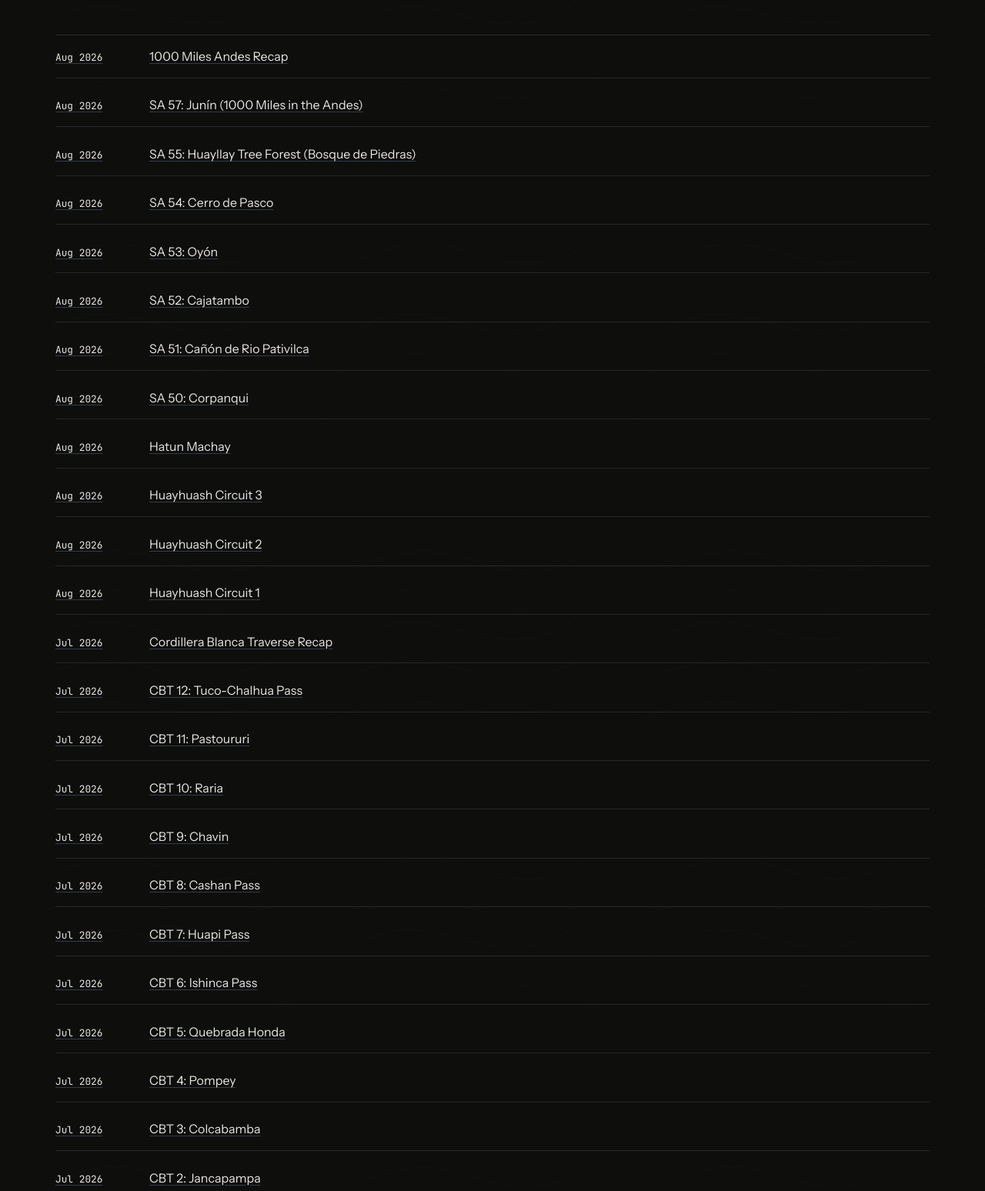
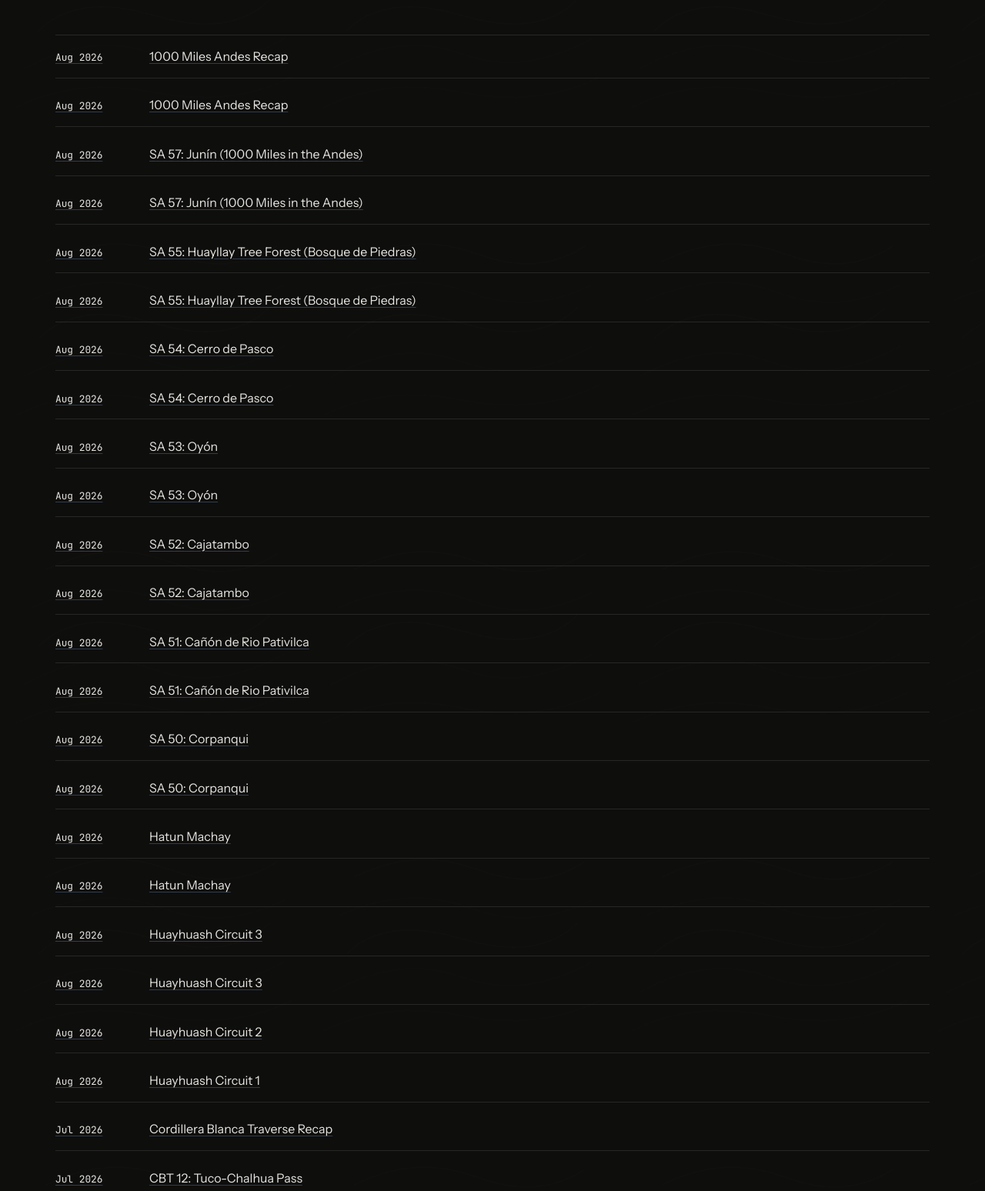
Before and after one commit to ollycohen/ollycohen.com, a plain HTML site: page blog/index.html in a window 1280 px wide. Shown: the part 560-2108 px from the top of the page at 77% size. Drawn offline with Linux system fonts and the light colour scheme; no server answers.

Commit message:
chore: sync substack posts

```diff
--- a/blog/index.html
+++ b/blog/index.html
@@ -81,6 +81,20 @@ let BLOG_POSTS = [
     "date": "2026-08-17"
   },
   {
+    "title": "1000 Miles Andes Recap",
+    "url": "https://rss2json.com/to/MVF9ZMSc3l_IzunXRwVlTorzFQ",
+    "category": "personal",
+    "tag": "Personal",
+    "date": "2026-08-17"
+  },
+  {
+    "title": "SA 57: Junín (1000 Miles in the Andes)",
+    "url": "https://rss2json.com/to/QVezejeNtrrpGje7_7EKubcVTw",
+    "category": "personal",
+    "tag": "Personal",
+    "date": "2026-08-16"
+  },
+  {
     "title": "SA 57: Junín (1000 Miles in the Andes)",
     "url": "https://irunearth.substack.com/p/sa-57-junin-1000-miles-in-the-andes",
     "category": "south-america",
@@ -95,6 +109,13 @@ let BLOG_POSTS = [
     "date": "2026-08-15"
   },
   {
+    "title": "SA 55: Huayllay Tree Forest (Bosque de Piedras)",
+    "url": "https://rss2json.com/to/0QMGcMFWIW_XiQFInhpuaRW48g",
+    "category": "personal",
+    "tag": "Personal",
+    "date": "2026-08-15"
+  },
+  {
     "title": "SA 54: Cerro de Pasco",
     "url": "https://irunearth.substack.com/p/sa-54-cerro-de-pasco",
     "category": "south-america",
@@ -102,6 +123,13 @@ let BLOG_POSTS = [
     "date": "2026-08-14"
   },
   {
+    "title": "SA 54: Cerro de Pasco",
+    "url": "https://rss2json.com/to/KFMnXzJKS4WDrg3g-AVil1LsVQ",
+    "category": "personal",
+    "tag": "Personal",
+    "date": "2026-08-14"
+  },
+  {
     "title": "SA 53: Oyón",
     "url": "https://irunearth.substack.com/p/sa-53-oyon",
     "category": "south-america",
@@ -109,6 +137,20 @@ let BLOG_POSTS = [
     "date": "2026-08-13"
   },
   {
+    "title": "SA 53: Oyón",
+    "url": "https://rss2json.com/to/Sx4K7Wy9ZowornCKoO8piV7B0Q",
+    "category": "personal",
+    "tag": "Personal",
+    "date": "2026-08-13"
+  },
+  {
+    "title": "SA 52: Cajatambo",
+    "url": "https://rss2json.com/to/Vsm2KTT0UzfJLAfjBHeHZd55yg",
+    "category": "personal",
+    "tag": "Personal",
+    "date": "2026-08-12"
+  },
+  {
     "title": "SA 52: Cajatambo",
     "url": "https://irunearth.substack.com/p/sa-52",
     "category": "south-america",
@@ -117,6 +159,13 @@ let BLOG_POSTS = [
   },
   {
     "title": "SA 51: Cañón de Rio Pativilca",
+    "url": "https://rss2json.com/to/zdtTpLq-kxlieYtoOsuQswhUzA",
+    "category": "personal",
+    "tag": "Personal",
+    "date": "2026-08-11"
+  },
+  {
+    "title": "SA 51: Cañón de Rio Pativilca",
     "url": "https://irunearth.substack.com/p/sa-51-canon-de-rio-pativilca",
     "category": "south-america",
     "tag": "South America",
@@ -130,6 +179,13 @@ let BLOG_POSTS = [
     "date": "2026-08-10"
   },
   {
+    "title": "SA 50: Corpanqui",
+    "url": "https://rss2json.com/to/3-4ARp-wA5ocghMzU6A-RY7TuA",
+    "category": "personal",
+    "tag": "Personal",
+    "date": "2026-08-10"
+  },
+  {
     "title": "Hatun Machay",
     "url": "https://irunearth.substack.com/p/hatun-machay",
     "category": "south-america",
@@ -137,10 +193,24 @@ let BLOG_POSTS = [
     "date": "2026-08-04"
   },
   {
+    "title": "Hatun Machay",
+    "url": "https://rss2json.com/to/o5Ewl9GNfacMf00-3MBfzV83eA",
+    "category": "personal",
+    "tag": "Personal",
+    "date": "2026-08-04"
+  },
+  {
     "title": "Huayhuash Circuit 3",
     "url": "https://irunearth.substack.com/p/huayhuash-circuit-3",
     "category": "south-america",
     "tag": "South America",
+    "date": "2026-08-03"
+  },
+  {
+    "title": "Huayhuash Circuit 3",
+    "url": "https://rss2json.com/to/4UmThT3Gk-fruBhqesLdt7BNdw",
+    "category": "personal",
+    "tag": "Personal",
     "date": "2026-08-03"
   },
   {
@@ -1194,6 +1264,13 @@ let BLOG_POSTS = [
     "date": "2024-08-24"
   },
   {
+    "title": "Run Update from Mshiri",
+    "url": "https://irunearth.substack.com/p/run-update-from-mshiri",
+    "category": "africa",
+    "tag": "Africa",
+    "date": "2024-08-20"
+  },
+  {
     "title": "Ruwu: Lost in the Jungle",
     "url": "https://irunearth.substack.com/p/ruwu-lost-in-the-jungle",
     "category": "africa",
@@ -1201,13 +1278,6 @@ let BLOG_POSTS = [
     "date": "2024-08-20"
   },
   {
-    "title": "Run Update from Mshiri",
-    "url": "https://irunearth.substack.com/p/run-update-from-mshiri",
-    "category": "africa",
-    "tag": "Africa",
-    "date": "2024-08-20"
-  },
-  {
     "title": "China Vs USA in Tanzania: Battle on the edges of two empires",
     "url": "https://irunearth.substack.com/p/china-vs-usa-in-tanzania-battle-on",
     "category": "africa",
@@ -1264,6 +1334,13 @@ let BLOG_POSTS = [
     "date": "2024-07-30"
   },
   {
+    "title": "Book Review: The Power of Women",
+    "url": "https://irunearth.substack.com/p/pre-kilimanjaro-take-2",
+    "category": "africa",
+    "tag": "Africa",
+    "date": "2024-07-27"
+  },
+  {
     "title": "Kilimanjaro Prep",
     "url": "https://irunearth.substack.com/p/kilimanjaro-prep-drama",
     "category": "africa",
@@ -1271,13 +1348,6 @@ let BLOG_POSTS = [
     "date": "2024-07-27"
   },
   {
-    "title": "Book Review: The Power of Women",
-    "url": "https://irunearth.substack.com/p/pre-kilimanjaro-take-2",
-    "category": "africa",
-    "tag": "Africa",
-    "date": "2024-07-27"
-  },
-  {
     "title": "Shimbwe",
     "url": "https://irunearth.substack.com/p/shimbwe",
     "category": "africa",
@@ -1292,6 +1362,13 @@ let BLOG_POSTS = [
     "date": "2024-07-25"
   },
   {
+    "title": "New Beginnings",
+    "url": "https://irunearth.substack.com/p/new-beginnings",
+    "category": "africa",
+    "tag": "Africa",
+    "date": "2024-07-23"
+  },
+  {
     "title": "Neru",
     "url": "https://irunearth.substack.com/p/neru",
     "category": "africa",
@@ -1299,13 +1376,6 @@ let BLOG_POSTS = [
     "date": "2024-07-23"
   },
   {
-    "title": "New Beginnings",
-    "url": "https://irunearth.substack.com/p/new-beginnings",
-    "category": "africa",
-    "tag": "Africa",
-    "date": "2024-07-23"
-  },
-  {
     "title": "Let’s talk politics",
     "url": "https://irunearth.substack.com/p/lets-talk-politics",
     "category": "africa",
@@ -1348,15 +1418,15 @@ let BLOG_POSTS = [
     "date": "2024-07-11"
   },
   {
+    "title": "Muungano",
+    "url": "https://irunearth.substack.com/p/muungano",
+    "category": "africa",
+    "tag": "Africa",
+    "date": "2024-07-09"
+  },
+  {
     "title": "Take me to church",
     "url": "https://irunearth.substack.com/p/take-me-to-church",
-    "category": "africa",
-    "tag": "Africa",
-    "date": "2024-07-09"
-  },
-  {
-    "title": "Muungano",
-    "url": "https://irunearth.substack.com/p/muungano",
     "category": "africa",
     "tag": "Africa",
     "date": "2024-07-09"
```
